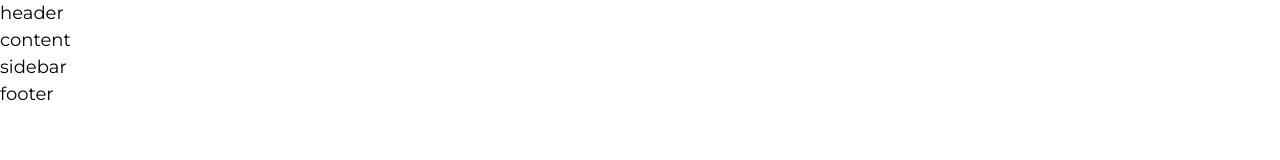
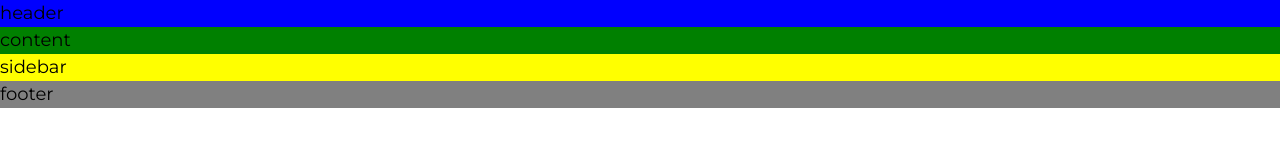
Before and after one commit to sarahseewhy/sarahseewhy, a website: page index.html in a window 1280 px wide. Drawn offline with Linux system fonts and the light colour scheme.

Commit message:
Demarcates div sections by color

```diff
--- a/css/style.css
+++ b/css/style.css
@@ -6,3 +6,19 @@ body {
   line-height:    1.5;
   font-family:    "Montserrat", helvetica, arial, sans-serif; */
 }
+
+#header {
+  background-color: blue;
+}
+
+#content {
+  background-color: green;
+}
+
+#sidebar {
+  background-color: yellow;
+}
+
+#footer {
+  background-color: grey;
+}
```
